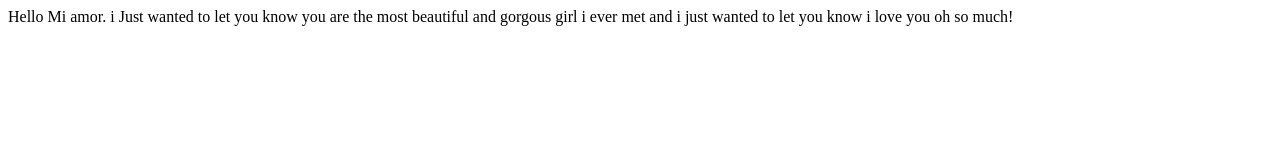
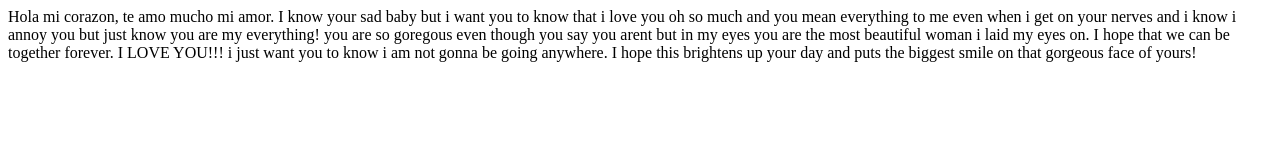
Before and after one commit to Ddomin19/First-project, a plain HTML site: page index.html in a window 1280 px wide. Drawn offline with Linux system fonts and the light colour scheme.

Commit message:
Update index.html

```diff
--- a/index.html
+++ b/index.html
@@ -8,6 +8,6 @@
 </head>
 
 <body>
-    Hello Mi amor. i Just wanted to let you know you are the most beautiful and gorgous girl i ever met and i just wanted to let you know i love you oh so much!
+Hola mi corazon, te amo mucho mi amor. I know your sad baby but i want you to know that i love you oh so much and you mean everything to me even when i get on your nerves and i know i annoy you but just know you are my everything! you are so goregous even though you say you arent but in my eyes you are the most beautiful woman i laid my eyes on. I hope that we can be together forever. I LOVE YOU!!! i just want you to know i am not gonna be going anywhere. I hope this brightens up your day and puts the biggest smile on that gorgeous face of yours!
 
 </html>
```
